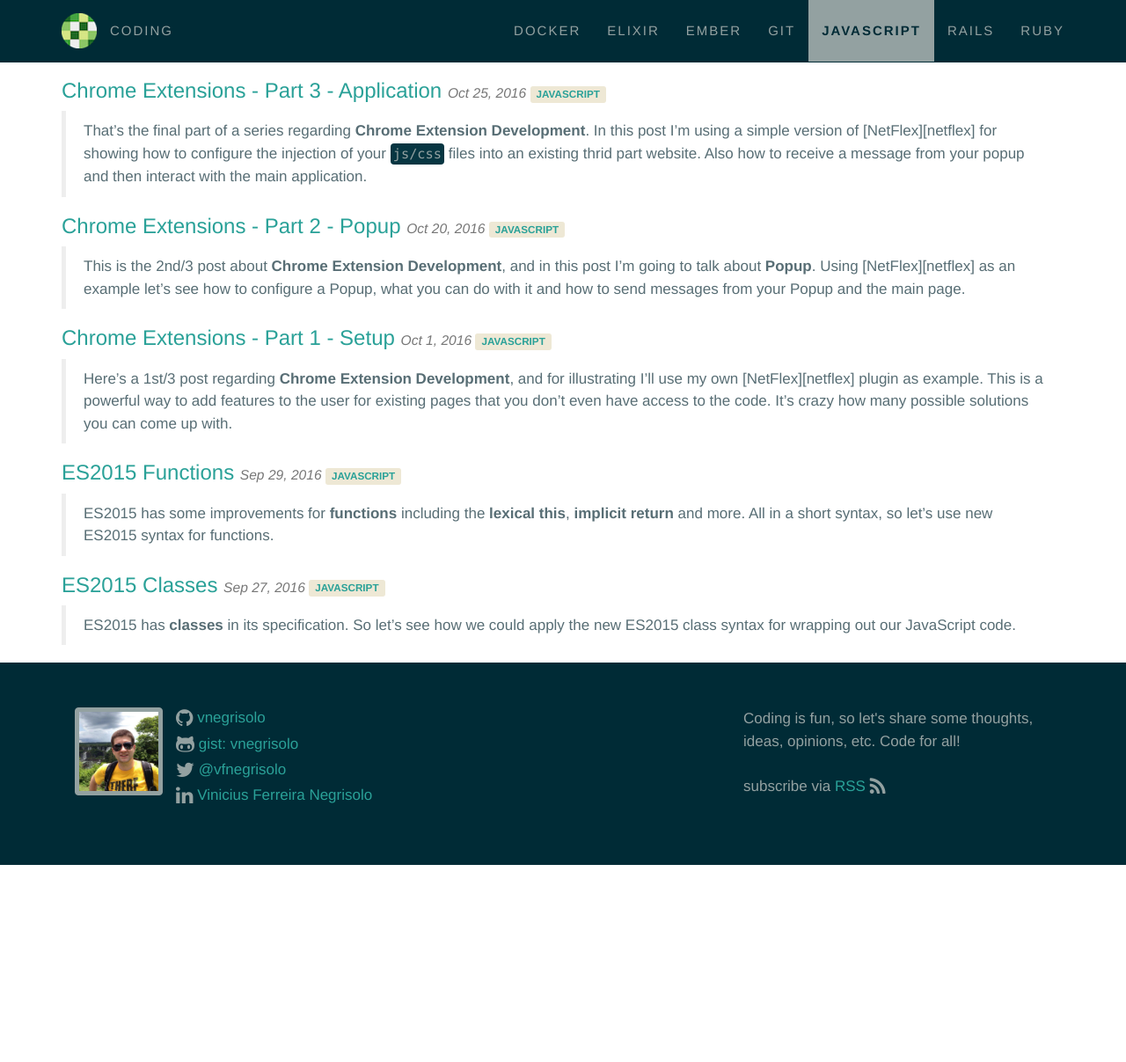
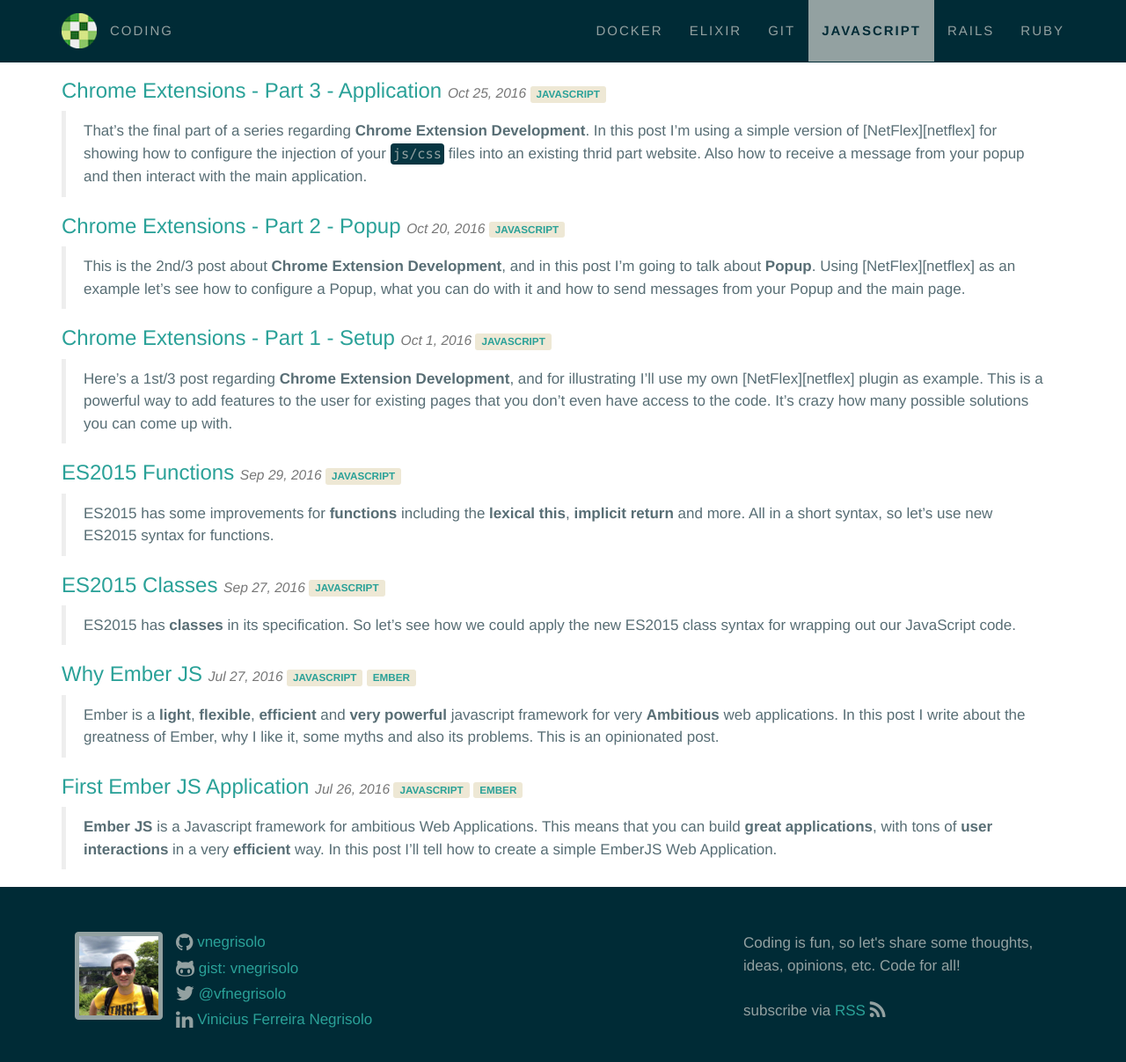
Before and after one commit to vnegrisolo/vnegrisolo.github.io, a Jekyll site: the page built from javascript/index.html, in a window 1280 px wide and 1238 px high. Shown: the top 1207 px of the window at 88% size. Built offline with Jekyll 4.4.1, drawn with Linux system fonts in a browser that asks for light colours.

Commit message:
🚚  Move ember posts to inside javascript category

```diff
--- a/_posts/ember/2016-07-26-first-ember-js-application.md
+++ b/_posts/javascript/2016-07-26-first-ember-js-application.md
@@ -3,7 +3,8 @@ layout: post
 title:  "First Ember JS Application"
 date:   2016-07-26 12:00:00
 last_modified_at: 2016-07-26 12:00:00
-categories: ember
+categories: javascript
+tags: ember
 ---
 
 **Ember JS** is a Javascript framework for ambitious Web Applications. This means that you can build **great applications**, with tons of **user interactions** in a very **efficient** way. In this post I'll tell how to create a simple EmberJS Web Application.
--- a/_posts/ember/2016-07-27-why-ember-js.md
+++ b/_posts/javascript/2016-07-27-why-ember-js.md
@@ -3,7 +3,8 @@ layout: post
 title:  "Why Ember JS"
 date:   2016-07-27 12:00:00
 last_modified_at: 2016-07-27 12:00:00
-categories: ember
+categories: javascript
+tags: ember
 ---
 
 Ember is a **light**, **flexible**, **efficient** and **very powerful** javascript framework for very **Ambitious** web applications. In this post I write about the greatness of Ember, why I like it, some myths and also its problems. This is an opinionated post.
--- a/ember/index.html
+++ /dev/null
@@ -1,5 +0,0 @@
----
-layout: posts
-last_modified_at: 2016-07-27 12:00:00
-category: ember
----
```
